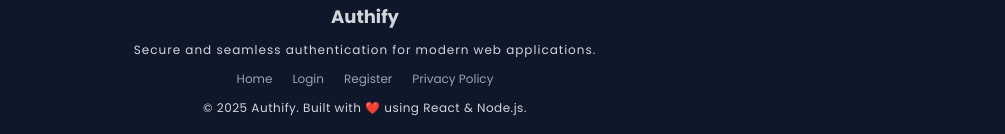
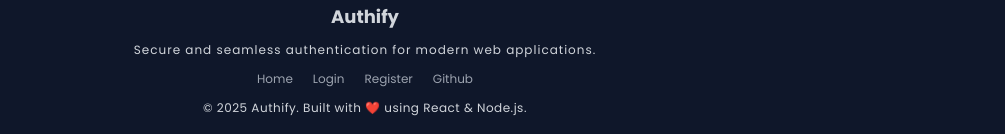
Before and after one commit to manjeetsi52/Authify, a React (Vite) app in the folder client/: page / in a window 1280 px wide. Shown: the part 877-1011 px from the top of the page, without its empty margins (275-1280 px from the left). Built offline with nearby package versions, Linux system fonts and the light colour scheme; no server answers.

Commit message:
github link added in footer

```diff
--- a/client/src/components/footer/Footer.jsx
+++ b/client/src/components/footer/Footer.jsx
@@ -27,7 +27,7 @@ export const Footer = () => {
             </>
             }
             <li>
-              <NavLink to="/privacy">Privacy Policy</NavLink>
+             <a href="https://github.com/manjeetsi52/Authify">Github</a>
             </li>
           </ul>
 
```
